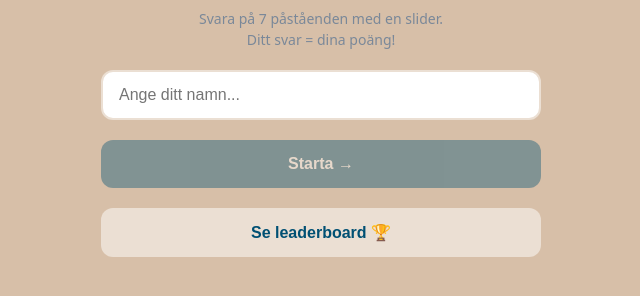
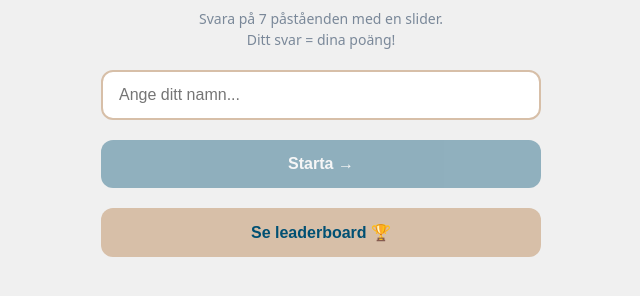
Before and after one commit to Safvenberger/check-in, a plain HTML site: page index.html in a window 1280 px wide. Shown: the part 340-636 px from the top of the page, without its empty margins (319-959 px from the left). Drawn offline with nearby package versions, Linux system fonts and the light colour scheme.

Commit message:
Update index.html

```diff
--- a/index.html
+++ b/index.html
@@ -8,13 +8,13 @@
   <script src="https://cdn.jsdelivr.net/npm/@supabase/supabase-js@2"></script>
   <style>
     :root {
-      --dark:      #005073;
-      --accent:    #91CFC9;
-      --highlight: #FFE25D;
-      --bg:        #D7BFA8;
-      --light:     #EBDFD3;
-      --gray:      #7A8899;
-      --white:     #FFFFFF;
+      --dark:      #005073;  /* Blå — header, knappar, text */
+      --accent:    #91CFC9;  /* Grön — progress bars, slider, borders */
+      --highlight: #FFE25D;  /* Gul — medaljer, topp 1, accenter */
+      --bg:        #F0F0F0;  /* Ljusgrå — sidans bakgrund */
+      --light:     #D7BFA8;  /* Sand — kort-bakgrund, borders */
+      --gray:      #7A8899;  /* Neutral grå — subtexter */
+      --white:     #FFFFFF;  /* Vit — kortytor */
       --shadow-sm: rgba(0,0,0,0.06);
       --shadow-md: rgba(0,0,0,0.10);
       --header-dim: rgba(255,255,255,0.15);
@@ -42,7 +42,7 @@
     .btn-row { display: flex; gap: 10px; }
     .btn-row .btn { flex: 1; }
     .question-text { font-size: 19px; font-weight: 700; color: var(--dark); text-align: center; line-height: 1.4; }
-    .score-big { font-size: 56px; font-weight: 800; color: var(--accent); text-align: center; }
+    .score-big { font-size: 56px; font-weight: 800; color: var(--dark); text-align: center; }
     .slider-wrap { display: flex; align-items: center; gap: 10px; }
     .slider-wrap span { font-size: 11px; color: var(--gray); min-width: 50px; text-align: center; }
     input[type="range"] { flex: 1; accent-color: var(--accent); height: 6px; cursor: pointer; }
```
